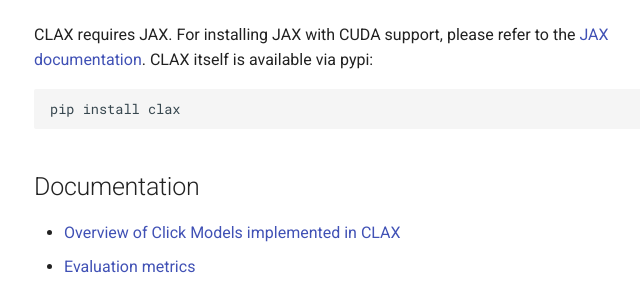
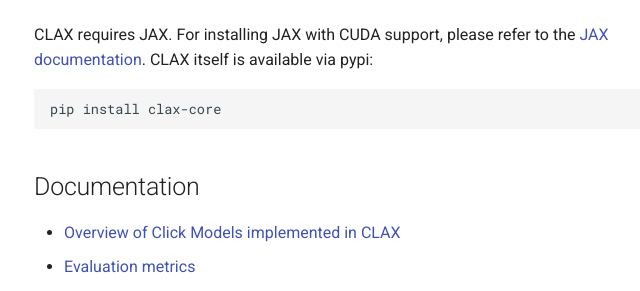
Before and after one commit to philipphager/clax, an MkDocs documentation site: the page built from docs/index.md, in a window 1280 px wide and 1396 px high. Shown: the part 680-971 px from the top of the window, without its empty margins (262-902 px from the left). Built offline with MkDocs 1.6.1 and Material for MkDocs 9.7.7, drawn with Linux system fonts in a browser that asks for light colours; comment, search, counter and statistics services are not loaded.

Commit message:
Update package name

````diff
--- a/docs/index.md
+++ b/docs/index.md
@@ -27,7 +27,7 @@ where `train_loader` and `val_loader` are, e.g., PyTorch data loaders.
 CLAX requires JAX. For installing JAX with CUDA support, please refer to the [JAX documentation](https://github.com/jax-ml/jax?tab=readme-ov-file#installation).
 CLAX itself is available via pypi:
 ```bash
-pip install clax
+pip install clax-core
 ```
 
 
--- a/pyproject.toml
+++ b/pyproject.toml
@@ -3,8 +3,8 @@ requires = ["setuptools>=45", "wheel"]
 build-backend = "setuptools.build_meta"
 
 [project]
-name = "clax"
-version = "0.1.2"
+name = "clax-core"
+version = "0.1.0"
 description = "A fast and flexible library for gradient-based click models"
 readme = "README.md"
 requires-python = ">=3.10"
````
Also changed, not shown: README.md (+1 -1 lines).
